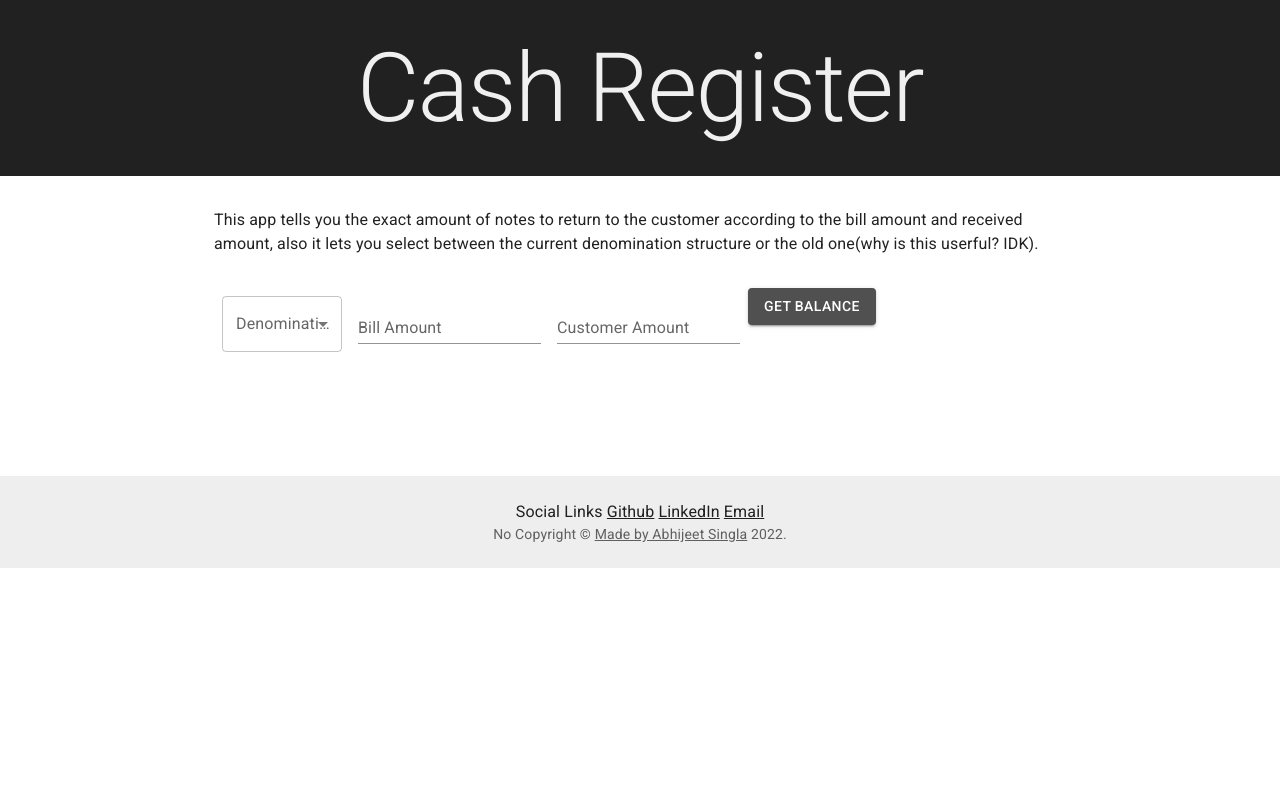
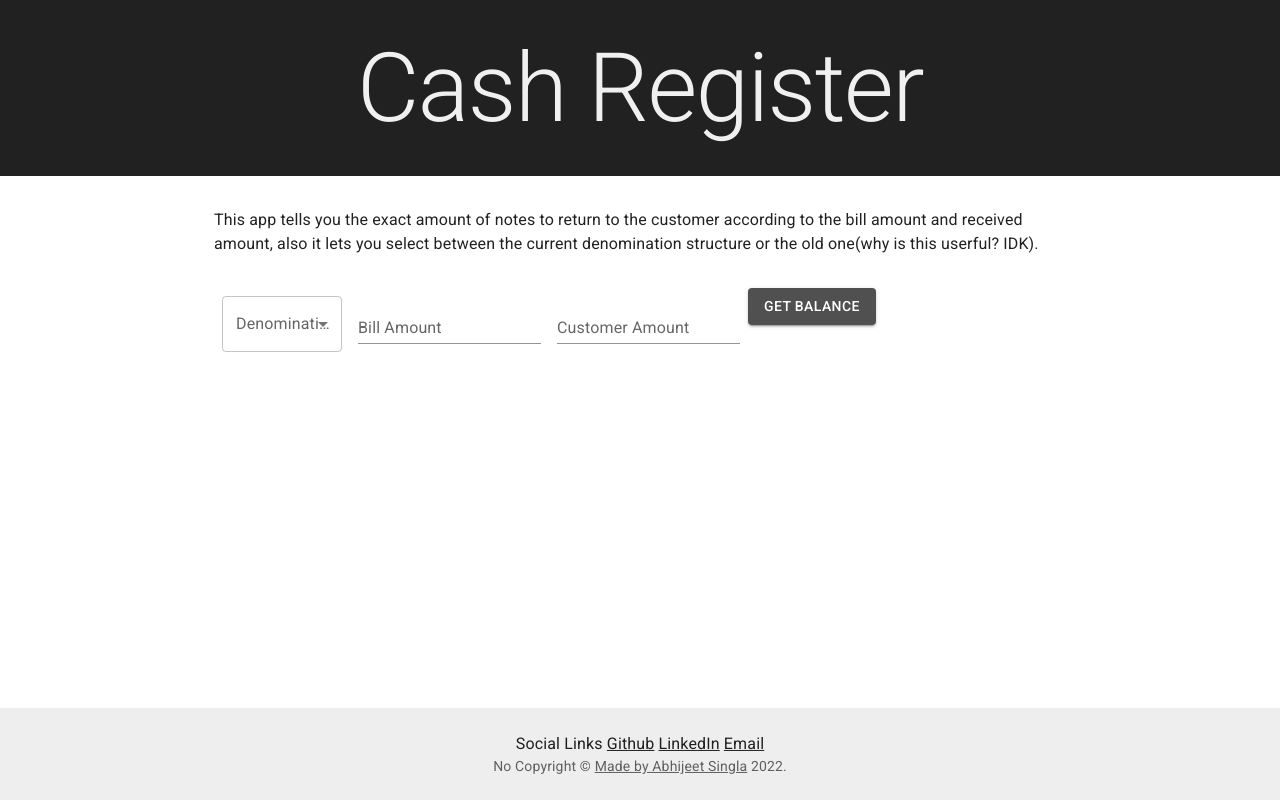
Before and after one commit to AbhijeetSingla/cash-register, a React (Create React App) app: page / in a window 1280 px wide. Built offline with nearby package versions, Linux system fonts and the light colour scheme.

Commit message:
fix: footer is now sticky

```diff
--- a/src/components/Footer.jsx
+++ b/src/components/Footer.jsx
@@ -23,13 +23,13 @@ function Footer() {
           sx={{
             py: 3,
             px: 2,
-            mt: 'auto',
+            top: "100vh",
             position: "sticky",
             backgroundColor: (theme) => theme.palette.mode === 'light'? theme.palette.grey[200] : theme.palette.grey[800]}}
         >
           <Container maxWidth="md" align="center">
             <Typography variant="body1">
-              Social Links {' '}
+              Social Links{' '}
                 <Link color="inherit" href="https://github.com/abhijeetsingla">Github</Link>{' '}
                 <Link color="inherit" href="https://linkedin.com/in/abhijeetsingla1553">LinkedIn</Link>{' '}
                 <Link color="inherit" href="mailto:abhijeetsingla1553@gmail.com">Email</Link>{' '}
```
